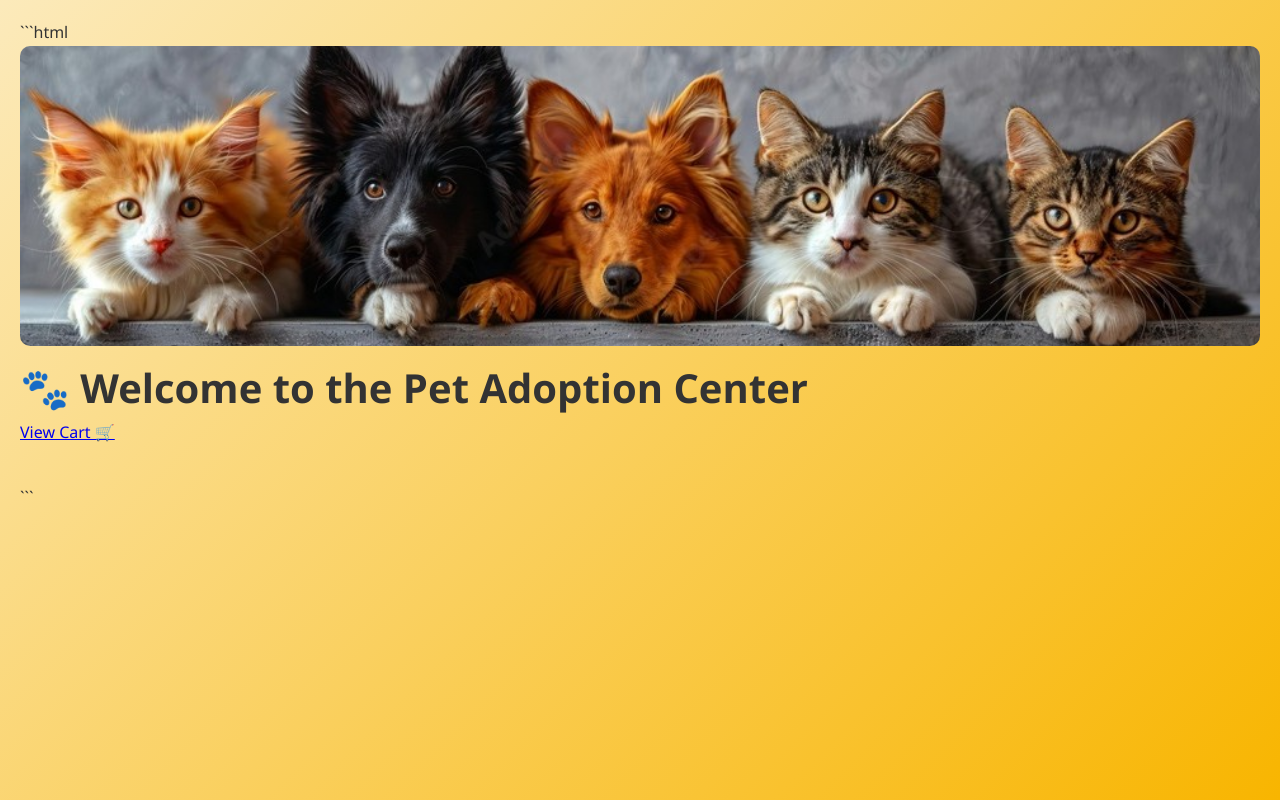
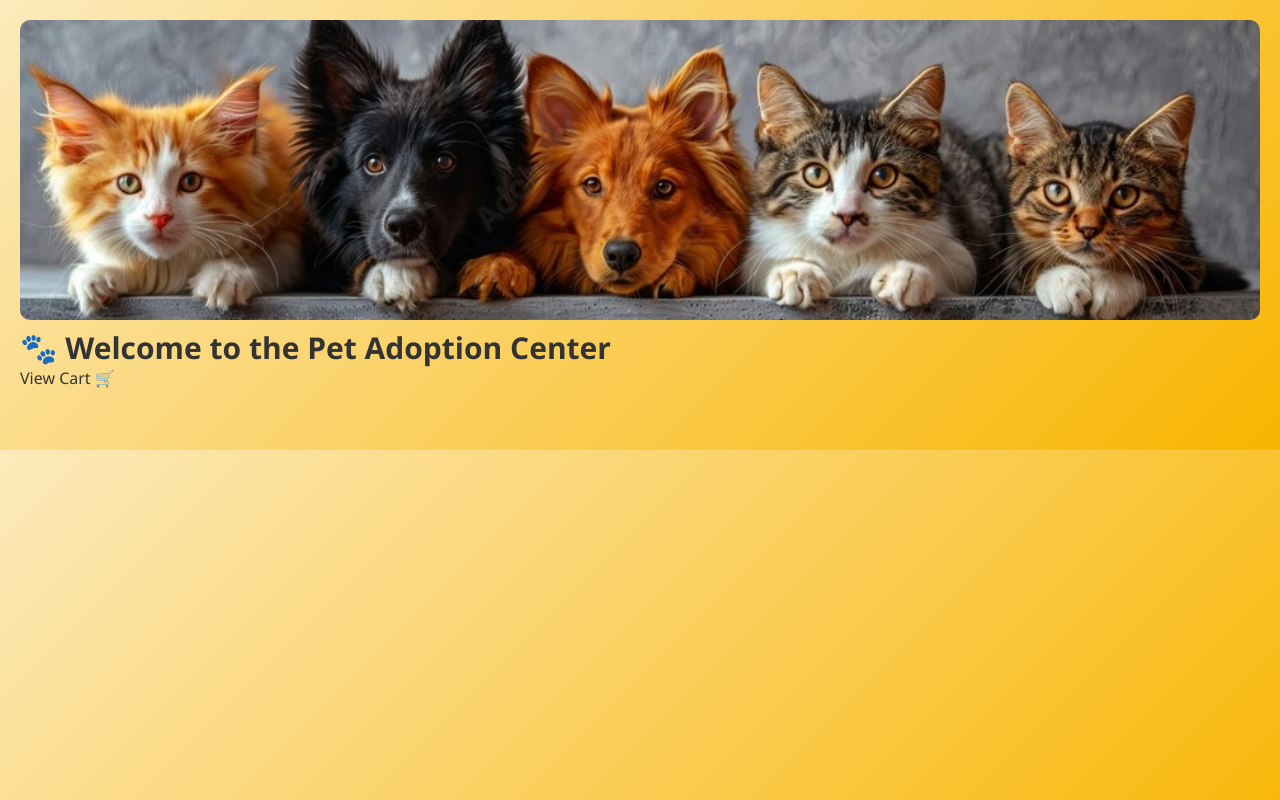
Before and after one commit to adarshm86/Pet-Adoption-DBMS-proj, a Flask app: page / in a window 1280 px wide. Run offline with Flask 3, Linux system fonts and the light colour scheme; data that the repository does not hold is empty; some libraries are stand-ins or nearby versions; some web fonts are replaced.

Commit message:
added tailwind link and will work on improving the frontend

````diff
--- a/templates/index.html
+++ b/templates/index.html
@@ -1,10 +1,12 @@
-```html
+
 <!DOCTYPE html>
 <html lang="en">
 <head>
     <meta charset="UTF-8">
     <title>Pet Adoption Center</title>
     <link rel="stylesheet" href="{{ url_for('static', filename='styles.css') }}">
+    <script src="https://cdn.tailwindcss.com"></script>
+    <link href="https://api.fontshare.com/v2/css?f[]=boska@900&display=swap" rel="stylesheet">
 </head>
 <body>
 
@@ -12,7 +14,7 @@
 
     <div class="container">
 
-        <h1>🐾 Welcome to the Pet Adoption Center</h1>
+        <h1 class="font-bold text-3xl " >🐾 Welcome to the Pet Adoption Center</h1>
 
         <a href="/cart" class="view-cart-link">View Cart 🛒</a>
 
@@ -44,4 +46,3 @@
 
 </body>
 </html>
-```
````
